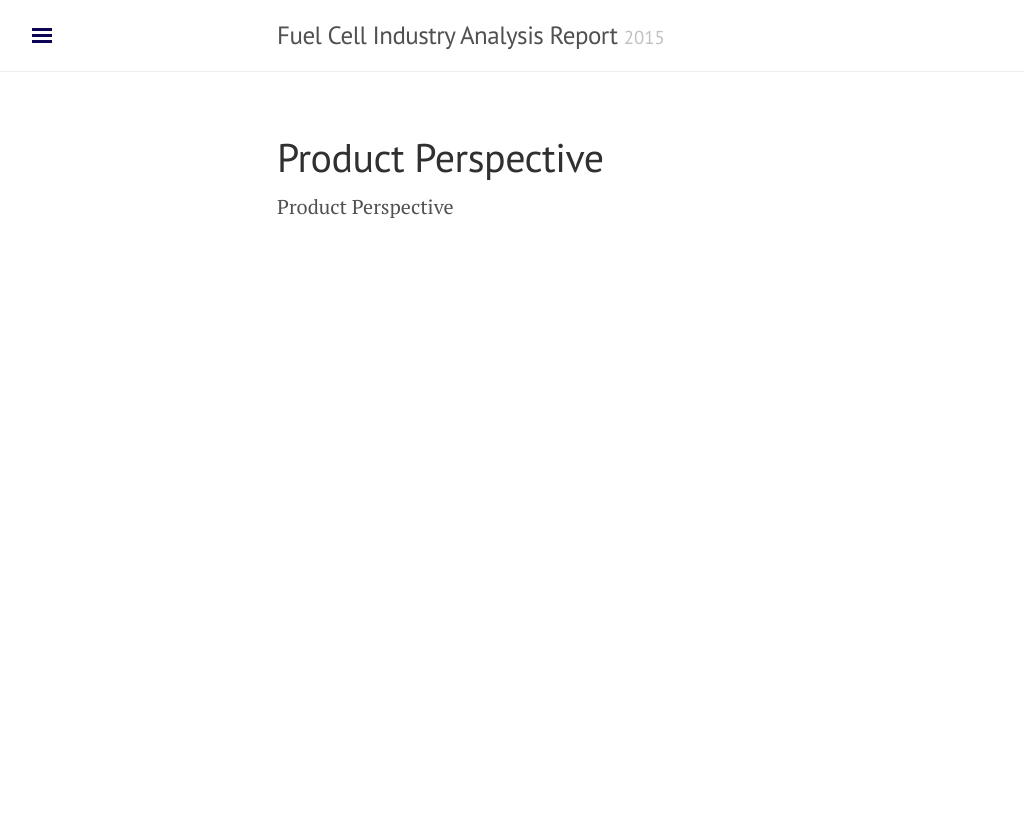
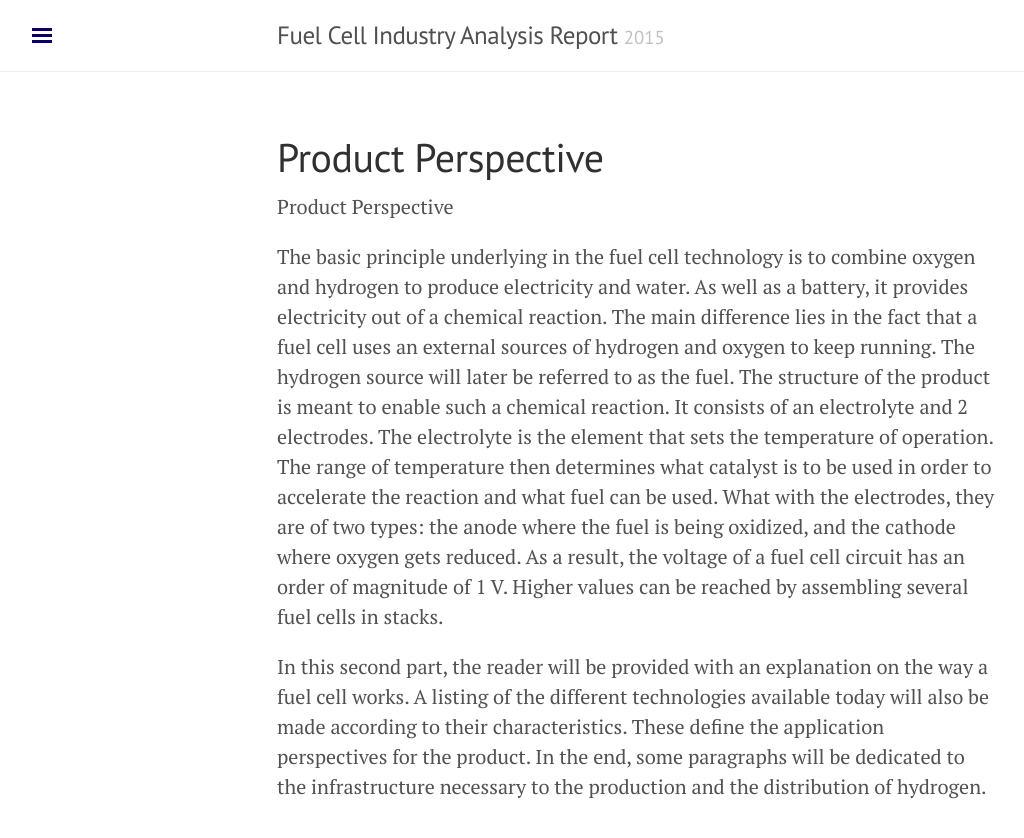
Before and after one commit to BambuGMS/Industry-Analysis-Report, a Jekyll site: the page built from 2ProductPerspective.md, in a window 1280 px wide. Shown: the top 838 px of the page, without its empty margins (3-1027 px from the left). Built offline with Jekyll 4.4.1, drawn with Linux system fonts in a browser that asks for light colours; Markdown is read by kramdown in place of the engine named in the settings.

Commit message:
Update 2ProductPerspective.md

```diff
--- a/2ProductPerspective.md
+++ b/2ProductPerspective.md
@@ -4,3 +4,8 @@ layout: page
 ---
 
 Product Perspective
+
+The basic principle underlying in the fuel cell technology is to combine oxygen and hydrogen to produce electricity and water. As well as a battery, it provides electricity out of a chemical reaction. The main difference lies in the fact that a fuel cell uses an external sources of hydrogen and oxygen to keep running. The hydrogen source will later be referred to as the fuel.
+The structure of the product is meant to enable such a chemical reaction. It consists of an electrolyte and 2 electrodes. The electrolyte is the element that sets the temperature of operation. The range of temperature then determines what catalyst is to be used in order to accelerate the reaction and what fuel can be used. What with the electrodes, they are of two types: the anode where the fuel is being oxidized, and the cathode where oxygen gets reduced. As a result, the voltage of a fuel cell circuit has an order of magnitude of 1 V. Higher values can be reached by assembling several fuel cells in stacks.
+
+In this second part, the reader will be provided with an explanation on the way a fuel cell works. A listing of the different technologies available today will also be made according to their characteristics. These define the application perspectives for the product. In the end, some paragraphs will be dedicated to the infrastructure necessary to the production and the distribution of hydrogen.
```
